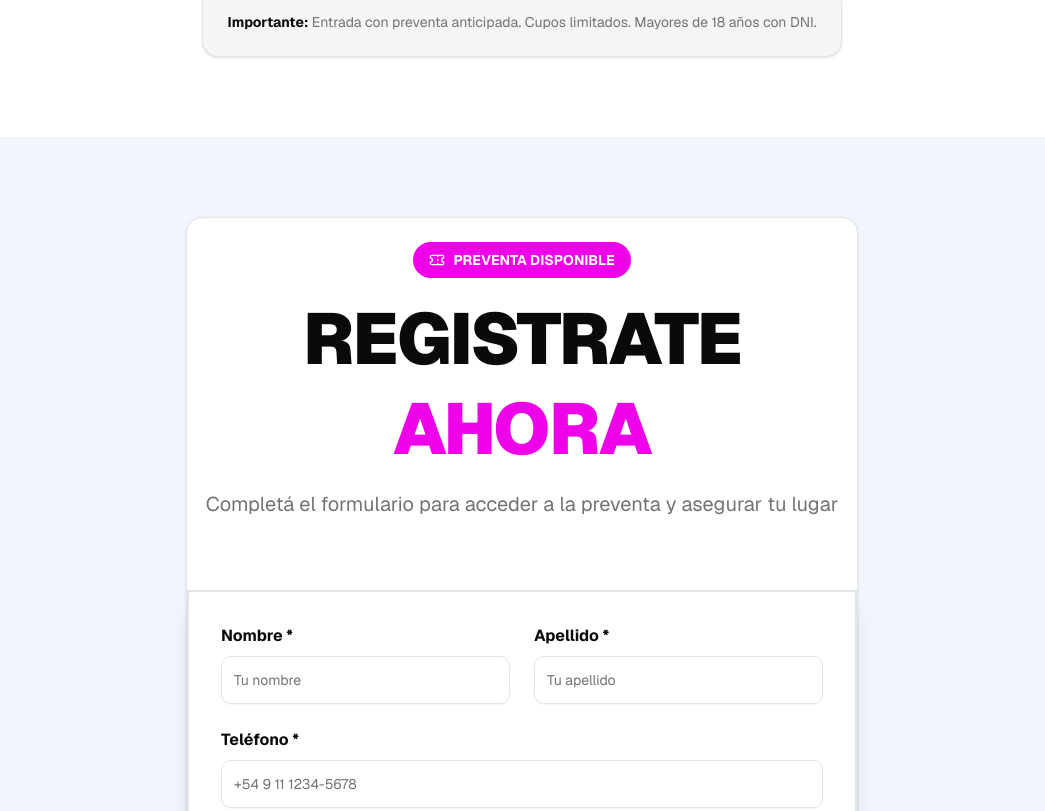
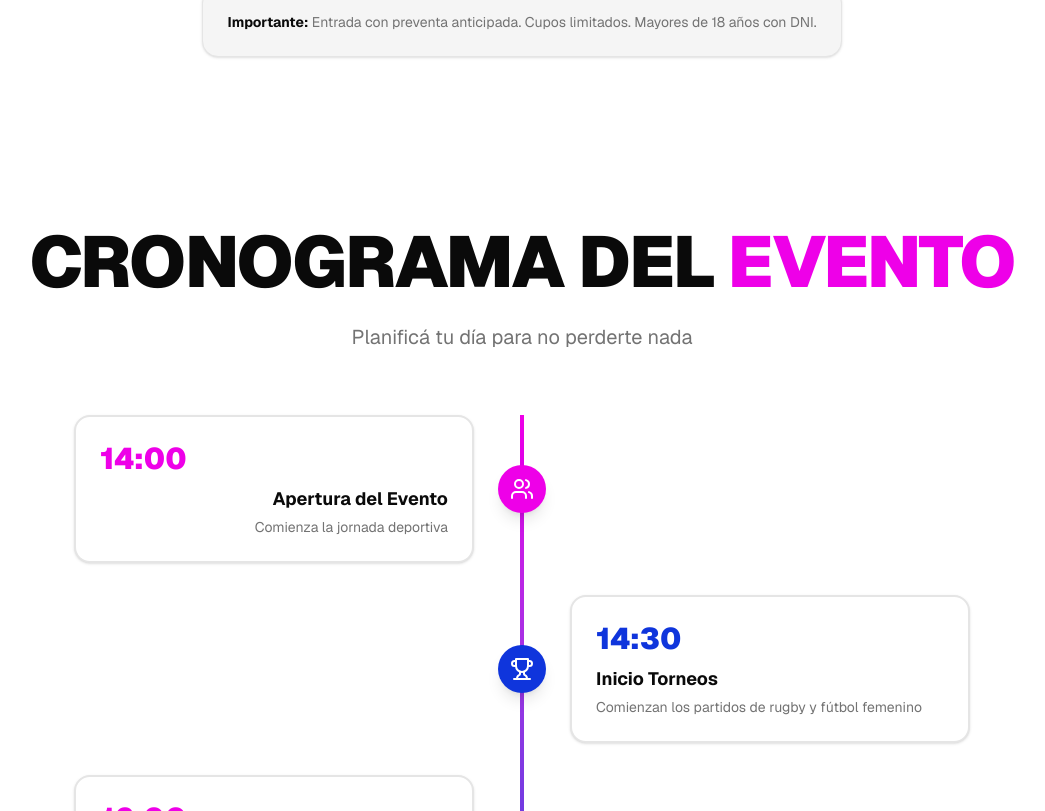
Before and after one commit to Fedekasparian/Australiana-Landing-Page, a Next.js app: page / in a window 1280 px wide. Shown: the part 1729-2540 px from the top of the page, without its empty margins (118-1163 px from the left). Built offline with nearby package versions, Linux system fonts and the light colour scheme; no server answers.

Commit message:
Update page.tsx
agregue las secciones a la page

```diff
--- a/app/page.tsx
+++ b/app/page.tsx
@@ -2,13 +2,17 @@ import { Hero } from "@/components/hero"
 import { EventInfo } from "@/components/event-info"
 import { RegistrarForm } from "@/components/registration-form"
 import { Footer } from "@/components/footer"
+import { Schedule } from "@/components/schedule"
+import { Sponsors } from "@/components/sponsors"
 
 export default function Home() {
   return (
     <main className="min-h-screen">
       <Hero />
       <EventInfo />
+      <Schedule />
       <RegistrarForm />
+      <Sponsors />
       <Footer />
     </main>
   )
```
